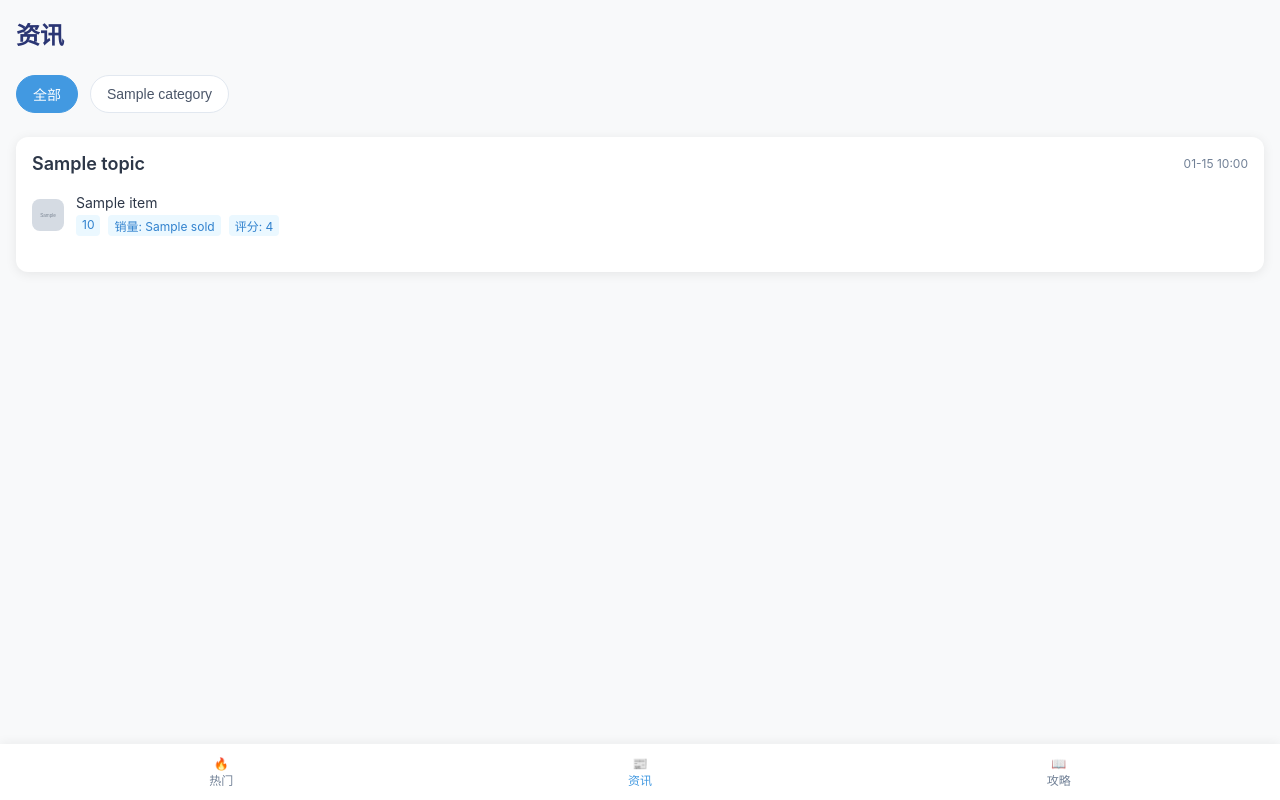
After one commit to ShoreCN/temp_newhk, a FastAPI app: template templates/information.html in a window 1280 px wide. The commit adds this page. Run offline with FastAPI, Linux system fonts and the light colour scheme; the template is opened without the code that fills it: most values are stand-ins (such as "Sample title", 1, 10 or a date in 2020); grey boxes marked "Sample" are stand-in pictures; parts of the project's set-up code (start-up, migrations or seed data) failed here and were passed over.

Commit message:
feat: information page

```diff
--- a/app/main.py
+++ b/app/main.py
@@ -8,6 +8,7 @@ from app.db.mongodb import db
 from app.models.content import Content, ContentType, get_hot_information, get_hot_guides, GuideContent
 from app.models.response import ResponseModel, ErrorResponse
 from app.models.category import Category, CategoryType
+from app.api.routes import content
 from typing import List, Optional
 from bson import ObjectId, errors as bson_errors
 from datetime import datetime, UTC, timedelta
@@ -35,7 +36,10 @@ app.add_middleware(
 )
 
 app.mount("/static", StaticFiles(directory="static"), name="static")
+# 注册路由
 templates = Jinja2Templates(directory="templates")
+app.include_router(content.router)
+
 
 @app.exception_handler(RequestValidationError)
 async def validation_exception_handler(request, exc):
--- a/templates/index.html
+++ b/templates/index.html
@@ -346,15 +346,15 @@
     </div>
 
     <nav class="navigation">
-        <a href="#" class="nav-item active">
+        <a href="/" class="nav-item active">
             <span>🔥</span>
             <span>热门</span>
         </a>
-        <a href="#" class="nav-item">
+        <a href="/information" class="nav-item">
             <span>📰</span>
             <span>资讯</span>
         </a>
-        <a href="#" class="nav-item">
+        <a href="/guides" class="nav-item">
             <span>📖</span>
             <span>攻略</span>
         </a>
--- /dev/null
+++ b/templates/information.html
@@ -0,0 +1,270 @@
+<!DOCTYPE html>
+<html lang="zh">
+<head>
+    <meta charset="UTF-8">
+    <meta name="viewport" content="width=device-width, initial-scale=1.0">
+    <title>资讯 - Explore 香港</title>
+    <style>
+        body {
+            font-family: -apple-system, BlinkMacSystemFont, "Segoe UI", Roboto, sans-serif;
+            background-color: #f8f9fa;
+            color: #2b3674;
+            margin: 0;
+            padding: 16px;
+            padding-bottom: 80px; /* 为底部导航留出空间 */
+        }
+
+        .header {
+            display: flex;
+            justify-content: space-between;
+            align-items: center;
+            margin-bottom: 20px;
+        }
+
+        .header h1 {
+            font-size: 24px;
+            margin: 0;
+            color: #2b3674;
+        }
+
+        /* 分类标签滚动容器 */
+        .category-scroll {
+            overflow-x: auto;
+            white-space: nowrap;
+            -webkit-overflow-scrolling: touch;
+            margin: 0 -16px 20px -16px;
+            padding: 0 16px;
+        }
+
+        .category-scroll::-webkit-scrollbar {
+            display: none;
+        }
+
+        /* 分类标签样式 */
+        .category-tags {
+            display: inline-flex;
+            gap: 12px;
+            padding: 4px 0;
+        }
+
+        .category-tag {
+            padding: 8px 16px;
+            background-color: #ffffff;
+            border-radius: 20px;
+            font-size: 14px;
+            color: #4a5568;
+            border: 1px solid #e2e8f0;
+            cursor: pointer;
+            transition: all 0.2s;
+            white-space: nowrap;
+        }
+
+        .category-tag.active {
+            background-color: #4299e1;
+            color: #ffffff;
+            border-color: #4299e1;
+        }
+
+        /* 资讯卡片样式 */
+        .information-cards {
+            display: grid;
+            gap: 16px;
+        }
+
+        .information-card {
+            background-color: #ffffff;
+            border-radius: 12px;
+            padding: 16px;
+            box-shadow: 0 2px 12px rgba(0, 0, 0, 0.08);
+        }
+
+        .information-header {
+            display: flex;
+            justify-content: space-between;
+            align-items: center;
+            margin-bottom: 12px;
+        }
+
+        .information-title {
+            font-size: 18px;
+            font-weight: 600;
+            color: #2d3748;
+            margin: 0;
+        }
+
+        .information-time {
+            font-size: 12px;
+            color: #718096;
+        }
+
+        .information-content {
+            margin-bottom: 12px;
+        }
+
+        .information-item {
+            display: flex;
+            align-items: center;
+            padding: 8px 0;
+            border-bottom: 1px solid #e2e8f0;
+        }
+
+        .information-item:last-child {
+            border-bottom: none;
+        }
+
+        .information-item-icon {
+            width: 32px;
+            height: 32px;
+            border-radius: 8px;
+            margin-right: 12px;
+            object-fit: cover;
+        }
+
+        .information-item-content {
+            flex: 1;
+        }
+
+        .information-item-title {
+            font-size: 14px;
+            color: #2d3748;
+            margin-bottom: 4px;
+        }
+
+        .information-item-metrics {
+            display: flex;
+            gap: 8px;
+            font-size: 12px;
+            color: #718096;
+        }
+
+        .metric-tag {
+            padding: 2px 6px;
+            background-color: #ebf8ff;
+            color: #3182ce;
+            border-radius: 4px;
+        }
+
+        /* 底部导航栏样式 */
+        .navigation {
+            position: fixed;
+            bottom: 0;
+            left: 0;
+            right: 0;
+            background-color: #ffffff;
+            display: flex;
+            justify-content: space-around;
+            padding: 12px;
+            box-shadow: 0 -2px 10px rgba(0, 0, 0, 0.05);
+        }
+
+        .nav-item {
+            display: flex;
+            flex-direction: column;
+            align-items: center;
+            color: #718096;
+            text-decoration: none;
+            font-size: 12px;
+        }
+
+        .nav-item.active {
+            color: #4299e1;
+        }
+
+        @media (max-width: 768px) {
+            body {
+                padding: 12px;
+            }
+
+            .header h1 {
+                font-size: 20px;
+            }
+        }
+    </style>
+</head>
+<body>
+    <div class="header">
+        <h1>资讯</h1>
+    </div>
+
+    <div class="category-scroll">
+        <div class="category-tags">
+            <button class="category-tag active">全部</button>
+            {% for category in categories %}
+            <button class="category-tag">{{ category.name }}</button>
+            {% endfor %}
+        </div>
+    </div>
+
+    <div class="information-cards">
+        {% for information in information_list %}
+        <div class="information-card">
+            <div class="information-header">
+                <h3 class="information-title">{{ information.topic }}</h3>
+                <span class="information-time">{{ information.updated_at.strftime('%m-%d %H:%M') }}</span>
+            </div>
+            <div class="information-content">
+                {% if information.content %}
+                    {% for item in information.content %}
+                    <div class="information-item">
+                        {% if item.metrics and item.metrics.logo %}
+                        <img class="information-item-icon" src="{{ item.metrics.logo }}" alt="">
+                        {% else %}
+                        <img class="information-item-icon" src="/static/default-icon.png" alt="">
+                        {% endif %}
+                        <div class="information-item-content">
+                            <div class="information-item-title">{{ item.name }}</div>
+                            <div class="information-item-metrics">
+                                {% if item.metrics %}
+                                    {% if item.metrics.price %}
+                                    <span class="metric-tag">{{ item.metrics.price }}</span>
+                                    {% endif %}
+                                    {% if item.metrics.sold %}
+                                    <span class="metric-tag">销量: {{ item.metrics.sold }}</span>
+                                    {% endif %}
+                                    {% if item.metrics.rating %}
+                                    <span class="metric-tag">评分: {{ item.metrics.rating }}</span>
+                                    {% endif %}
+                                {% endif %}
+                            </div>
+                        </div>
+                    </div>
+                    {% endfor %}
+                {% endif %}
+            </div>
+        </div>
+        {% endfor %}
+    </div>
+
+    <nav class="navigation">
+        <a href="/" class="nav-item">
+            <span>🔥</span>
+            <span>热门</span>
+        </a>
+        <a href="/information" class="nav-item active">
+            <span>📰</span>
+            <span>资讯</span>
+        </a>
+        <a href="/guides" class="nav-item">
+            <span>📖</span>
+            <span>攻略</span>
+        </a>
+    </nav>
+
+    <script>
+        // 分类标签点击处理
+        const categoryTags = document.querySelectorAll('.category-tag');
+        categoryTags.forEach(tag => {
+            tag.addEventListener('click', () => {
+                // 移除其他标签的active类
+                categoryTags.forEach(t => t.classList.remove('active'));
+                // 给当前点击的标签添加active类
+                tag.classList.add('active');
+
+                // TODO: 根据分类筛选���容
+                const category = tag.textContent;
+                // filterinformationByCategory(category);
+            });
+        });
+    </script>
+</body>
+</html>
```
Also changed, not shown: app/api/routes/content.py (added, +33 -0 lines), app/models/category.py (+11 -0 lines).
